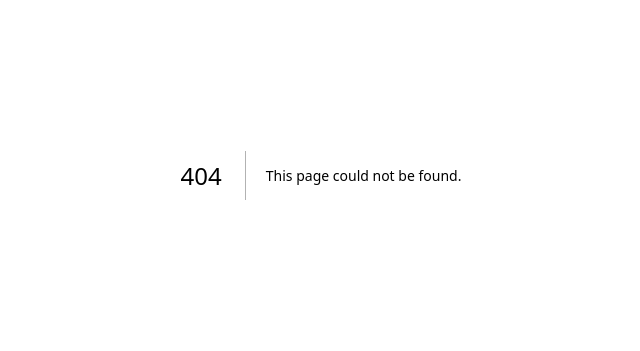
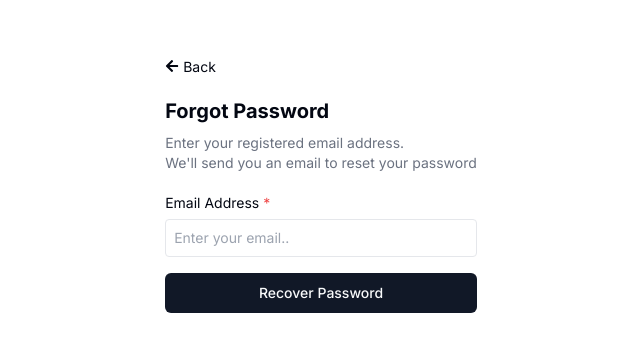
Before and after one commit to ProgrammerRashed/full-ecommerce, a Next.js app in the folder frontend/: page /forgot-password in a window 1280 px wide. Before the commit this address had no page. Shown: the part 225-576 px from the top of the page, without its empty margins (319-959 px from the left). Built offline with nearby package versions, Linux system fonts and the light colour scheme.

Commit message:
add /forgot password page

```diff
--- /dev/null
+++ b/frontend/src/app/forgot-password/page.tsx
@@ -0,0 +1,11 @@
+import ForgotPassword from '@/components/authentication/forgotten-password/forgot-password'
+
+const ForgotPasswordPage = () => {
+  return (
+    <div>
+      <ForgotPassword/>
+    </div>
+  )
+}
+
+export default ForgotPasswordPage
--- /dev/null
+++ b/frontend/src/components/authentication/forgotten-password/forgot-password.tsx
@@ -0,0 +1,54 @@
+import { FaArrowLeft } from "react-icons/fa";
+import { Button } from "@/components/ui/button";
+import Link from "next/link";
+
+const ForgotPassword = () => {
+  return (
+    <div className="min-h-screen w-full flex justify-center items-center text-sm">
+      <div className="login-form">
+        {/* PAGE HEADER  */}
+        <div className="py-5">
+          <Link
+            className="flex gap-1 items-center hover:text-blue-500 transition-all ease-in-out"
+            href="/login"
+          >
+            <span className="-translate-y-[1px]">
+              <FaArrowLeft />
+            </span>
+            <span> Back</span>
+          </Link>
+          <h1 className="text-foreground font-bold text-xl pt-5 pb-2">
+            Forgot Password
+          </h1>
+          <p className="text-muted-foreground text-sm">
+            Enter your registered email address. <br /> We'll send you an email
+            to reset your password
+          </p>
+        </div>
+        {/* LOGIN FORM */}
+        <form>
+          {/* EMAIL INPUT */}
+          <div className="grid w-full items-center gap-1.5">
+            <label htmlFor="email">
+              Email Address <span className="text-red-500">*</span>
+            </label>
+            <input
+              placeholder="Enter your email.."
+              type="email"
+              name="email"
+              required
+              className="border border-border focus:outline-input rounded p-2"
+            />
+          </div>
+
+          {/* SUBMIT BUTTON */}
+          <Button className="w-full mt-4" type="submit">
+            Recover Password
+          </Button>
+        </form>
+      </div>
+    </div>
+  );
+};
+
+export default ForgotPassword;
```
